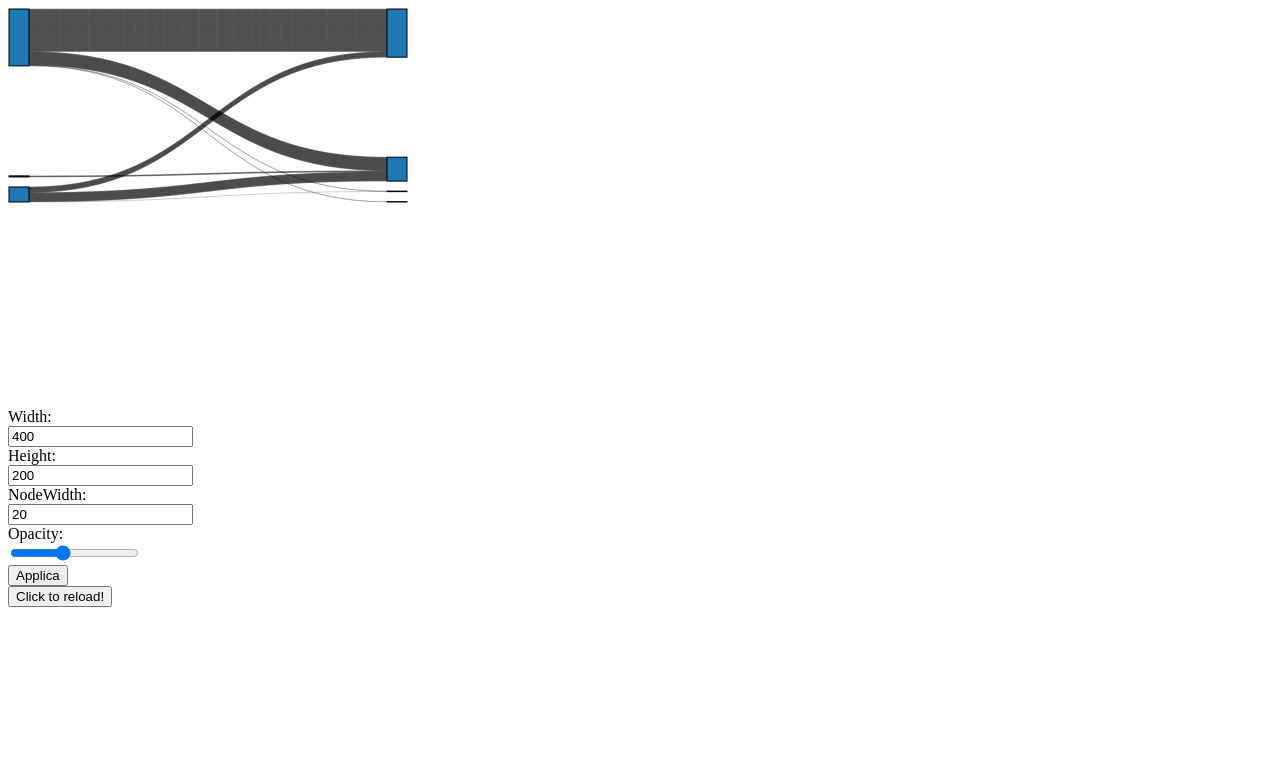
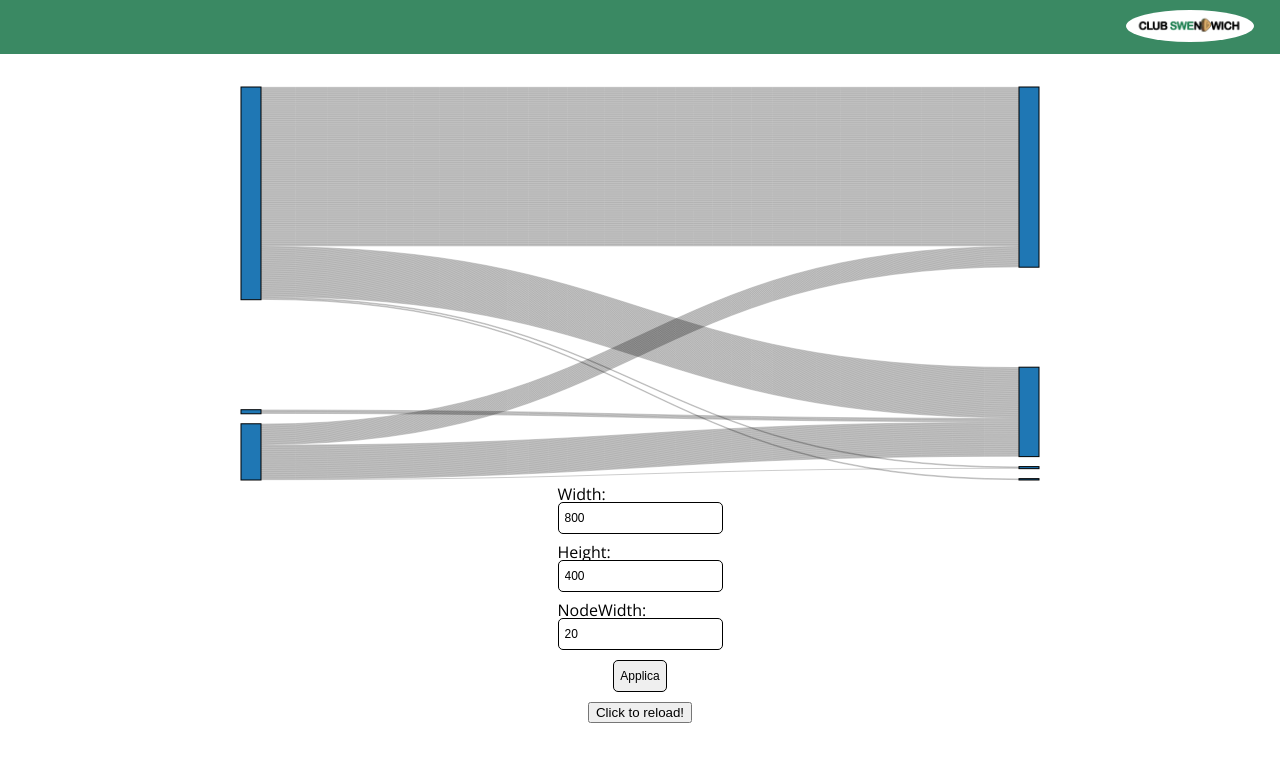
Before and after one commit to Club-Swendwich/LoginWarrior, a React (Create React App) app: page / in a window 1280 px wide. Shown: the top 762 px of the page. Built offline with nearby package versions, Linux system fonts and the light colour scheme.

Commit message:
some style for this sankey

```diff
--- a/src/App.scss
+++ b/src/App.scss
@@ -53,6 +53,11 @@ $neutral: #000;
     }
 }
 
+.logo {
+    display: flex;
+    justify-content: flex-end;
+}
+
 // GESTIONE DATI
 .infoBox {
     margin-top: 15px;
@@ -90,10 +95,9 @@ $neutral: #000;
     border-radius: 10px;
     border: 2px dashed black;
     text-align: center;
-    >p {
-        padding: 5%;
-        padding-top: 9%;
-    }
+    display: flex;
+    justify-content: center;
+    align-items: center;
 }
 
 .Drag {
@@ -151,9 +155,12 @@ $neutral: #000;
 
 // END GESTIONE DATI
 // SCATTERPLOT
-.scatter {
+
     .renderArea {
+        margin-top: 2em;
         height: 28em;
+        justify-content: center;
+        display: flex;
     }
     .errC {
         display: flex;
@@ -164,14 +171,12 @@ $neutral: #000;
         width: 50%;
         height: 2.5em;
     }
-    .settingsApplyArea {
+    .dimensionSelector {
+        width: 40%;
+    }
         .settingsArea {
             display: flex;
             justify-content: space-around;
-            >* {
-                width: 100%;
-                margin-left: 10em;
-            }
         }
         label {
             padding-bottom: 15px;
@@ -184,7 +189,6 @@ $neutral: #000;
         }
         .applyButton {
             margin: auto;
-            width: 50%;
             display: flex;
             justify-content: center;
             button {
@@ -214,6 +218,7 @@ $neutral: #000;
                 background-color: #fff;
                 border: black solid 1px;
                 border-radius: 5px;
+                width: 48%;
                 &:focus {
                     outline: none;
                     background-position: right -75px;
@@ -234,6 +239,7 @@ $neutral: #000;
                 min-height: 18px;
                 border: black solid 1px;
                 border-radius: 5px;
+                margin-bottom: 10px;
                 &:focus {
                     outline: none;
                     background-position: right -75px;
@@ -243,8 +249,7 @@ $neutral: #000;
                 margin-left: 15px;
             }
         }
-    }
-}
+
 
 // HOME
 .home {
--- a/src/App.tsx
+++ b/src/App.tsx
@@ -5,7 +5,7 @@ import { useDropzone } from 'react-dropzone';
 import {
   GraphableType, StorableType,
 } from './model/datatypes';
-
+import './App.scss';
 //Dataset
 import { Dataset } from './model/dataset';
 import { HTTPDatasetProvider } from './model/io/datasetprovider';
@@ -39,9 +39,16 @@ function App() {
 
   if (dataset !== null) {
     return (
-      <div className="app">
+    <>
+    <div className="header">
+      <div className='logo'>
+        <a href="https://github.com/Club-Swendwich"><img src="logo_big.jpg" alt="logo" /></a>
+      </div>
+    </div>
+    <div className="app">
         <SKViewComposer skDimensions={skDimensions} dataset={dataset as Dataset} />
-      </div>
+    </div>
+    </>
     );
   };
 
--- a/src/sankey/sankviewcomposer.tsx
+++ b/src/sankey/sankviewcomposer.tsx
@@ -156,7 +156,7 @@ export const SKViewComposer = (
       <main className="text-gray-400 bg-gray-900 body-font">
       <div ref={ref} className="renderArea" id="render"/>
       <SankeyView viewModel={InstanceSankeyRenderingSettingsSelectorVm}/>
-      <button onClick={reload}>
+      <button className="applyButton" onClick={reload}>
         Click to reload!
       </button>
       </main>
--- a/src/sankey/viewModel/SankeyView.tsx
+++ b/src/sankey/viewModel/SankeyView.tsx
@@ -28,6 +28,7 @@ function View({ viewModel }: Props) {
   const [opacity] = useState(viewModel.getOpacity);
 
   return (
+    <div className='settingsArea'>
     <form className="settingsSelector" onSubmit={onSubmit}>
       <label>Width:</label><br/>
       <input type="number" id="width" name="width" defaultValue={width}/><br/>
@@ -35,10 +36,9 @@ function View({ viewModel }: Props) {
       <input type="number" id="height" name="height" defaultValue={height} /><br/>
       <label>NodeWidth:</label><br/>
       <input type="number" id="nodewidth" name="nodewidth" defaultValue={nodewidth} /><br/>
-      <label>Opacity:</label><br/>
-      <input type="range" id="opacity" name="opacity" max="1" min="0" step="0.1" defaultValue={opacity} /><br/>
-      <input type="submit" value="Applica" />
+      <input className="applyButton" type="submit" value="Applica" />
     </form>
+    </div>
   );
 }
 
--- a/src/sankey/viewModel/settingsSelectorView.tsx
+++ b/src/sankey/viewModel/settingsSelectorView.tsx
@@ -16,8 +16,8 @@ export default class SankeyRenderingSettingsSelectorVM {
     private model: SankeyRenderingSettingsSelector;
 
     public constructor(settings: SankeySettings = {
-      width: 400,
-      height: 200,
+      width: 800,
+      height: 400,
       nodewidth: 20,
       opacity: 0.4
     }) {
```
